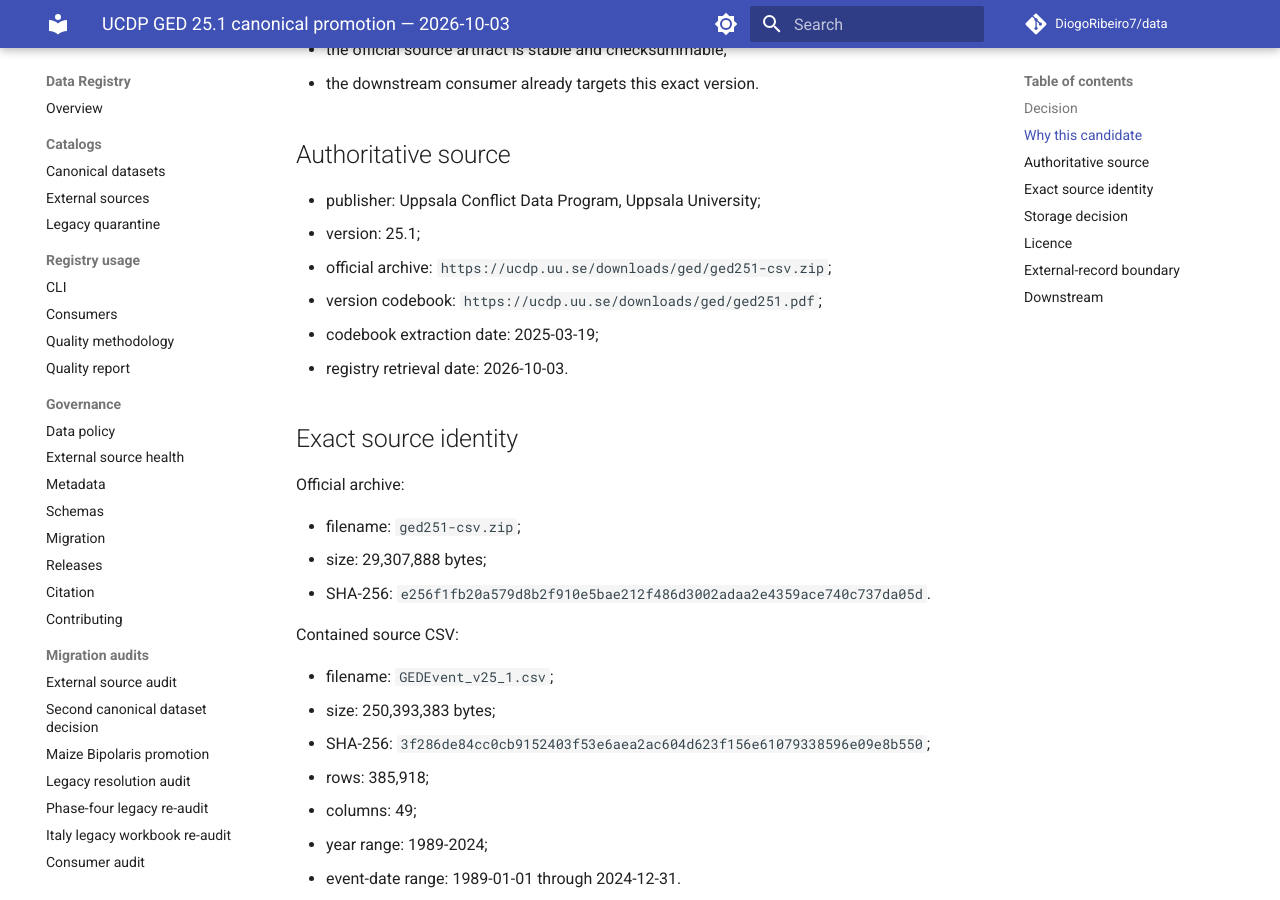
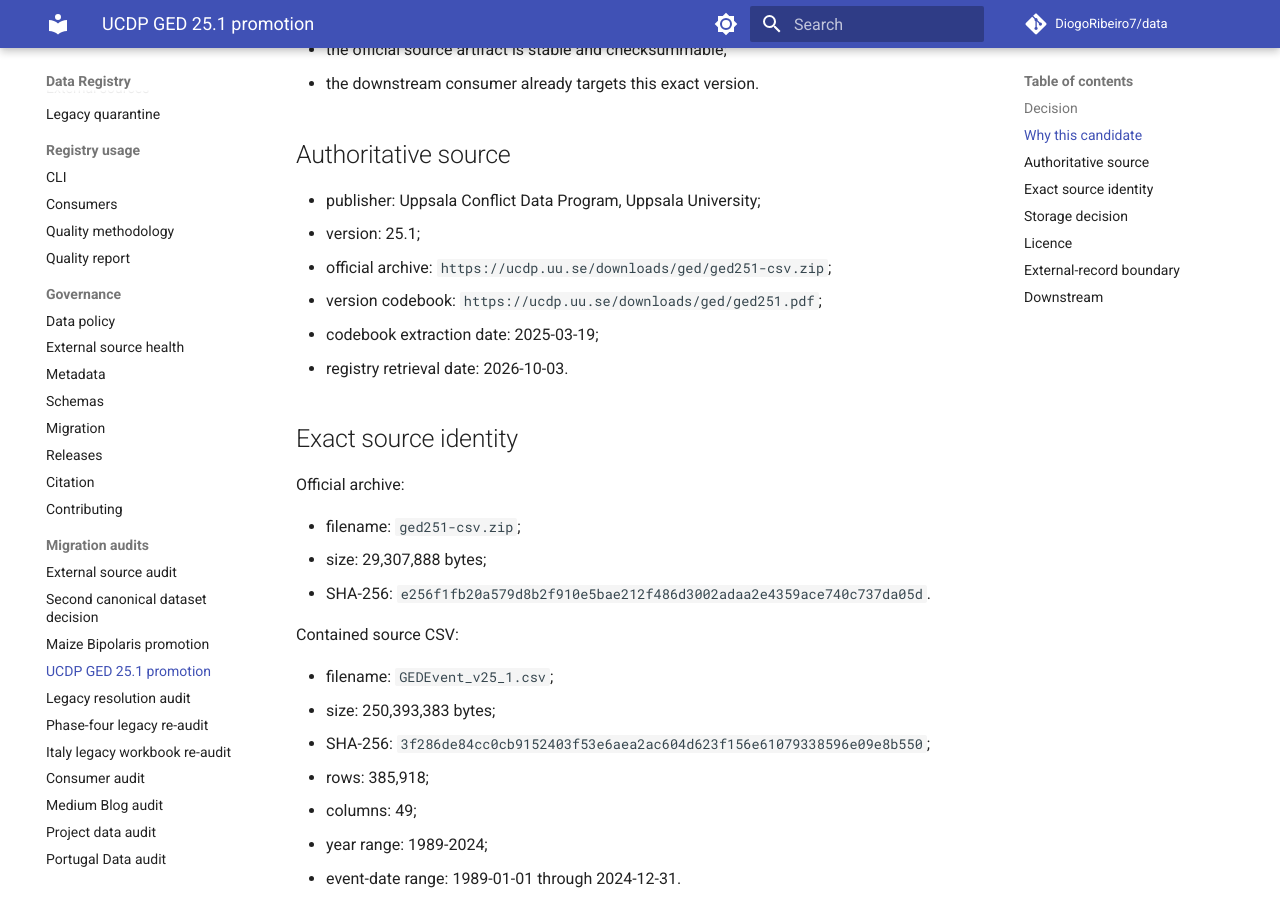
Before and after one commit to DiogoRibeiro7/data, an MkDocs documentation site: the page built from docs/migrations/UCDP_GED_25_1_PROMOTION_2026-10-03.md, in a window 1280 px wide and 900 px high, scrolled down 545 px. Built offline with MkDocs 1.6.1 and Material for MkDocs 9.7.7, drawn with Linux system fonts in a browser that asks for light colours; comment, search, counter and statistics services are not loaded.

Commit message:
docs: link UCDP GED 25.1 promotion audit

```diff
--- a/mkdocs.yml
+++ b/mkdocs.yml
@@ -60,6 +60,7 @@
       - External source audit: migrations/EXTERNAL_SOURCE_AUDIT_2026-10-01.md
       - Second canonical dataset decision: migrations/SECOND_CANONICAL_DATASET_2026-10-02.md
       - Maize Bipolaris promotion: migrations/MAIZE_BIPOLARIS_PROMOTION_2026-10-03.md
+      - UCDP GED 25.1 promotion: migrations/UCDP_GED_25_1_PROMOTION_2026-10-03.md
       - Legacy resolution audit: migrations/LEGACY_RESOLUTION.md
       - Phase-four legacy re-audit: migrations/LEGACY_REAUDIT_2026-10-03.md
       - Italy legacy workbook re-audit: migrations/ITALY_LEGACY_REAUDIT_2026-10-03.md
```
